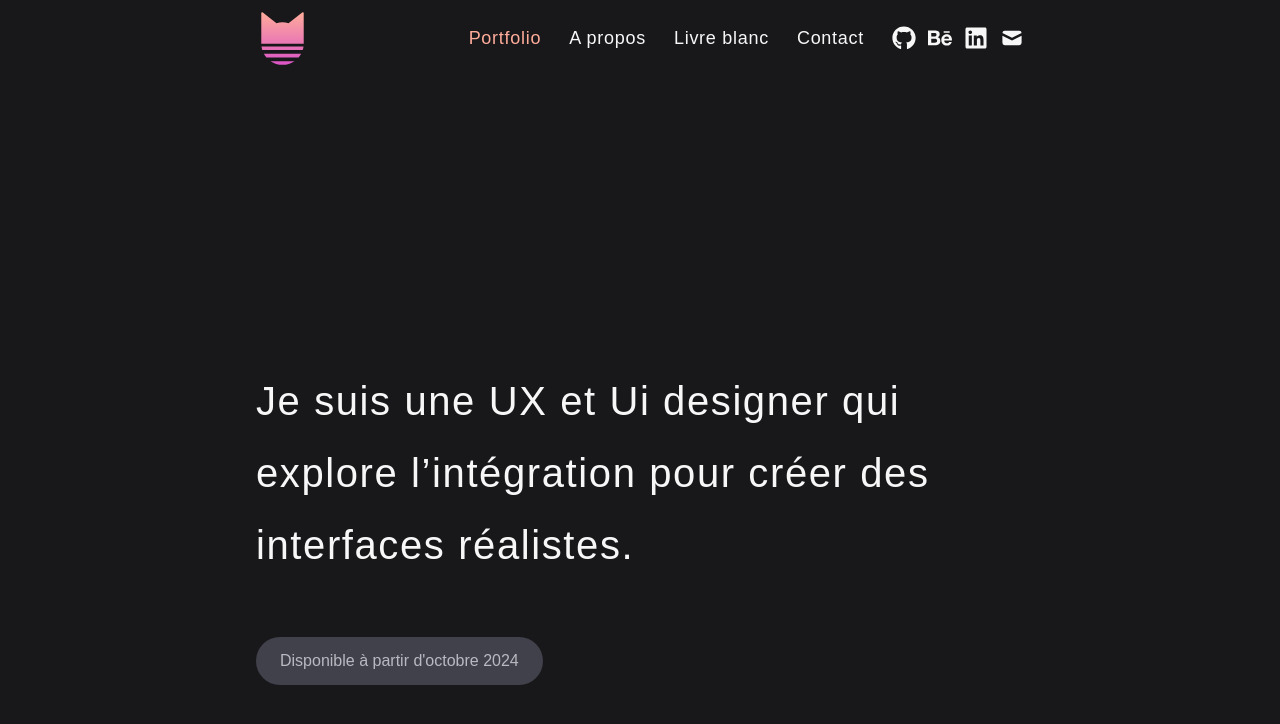
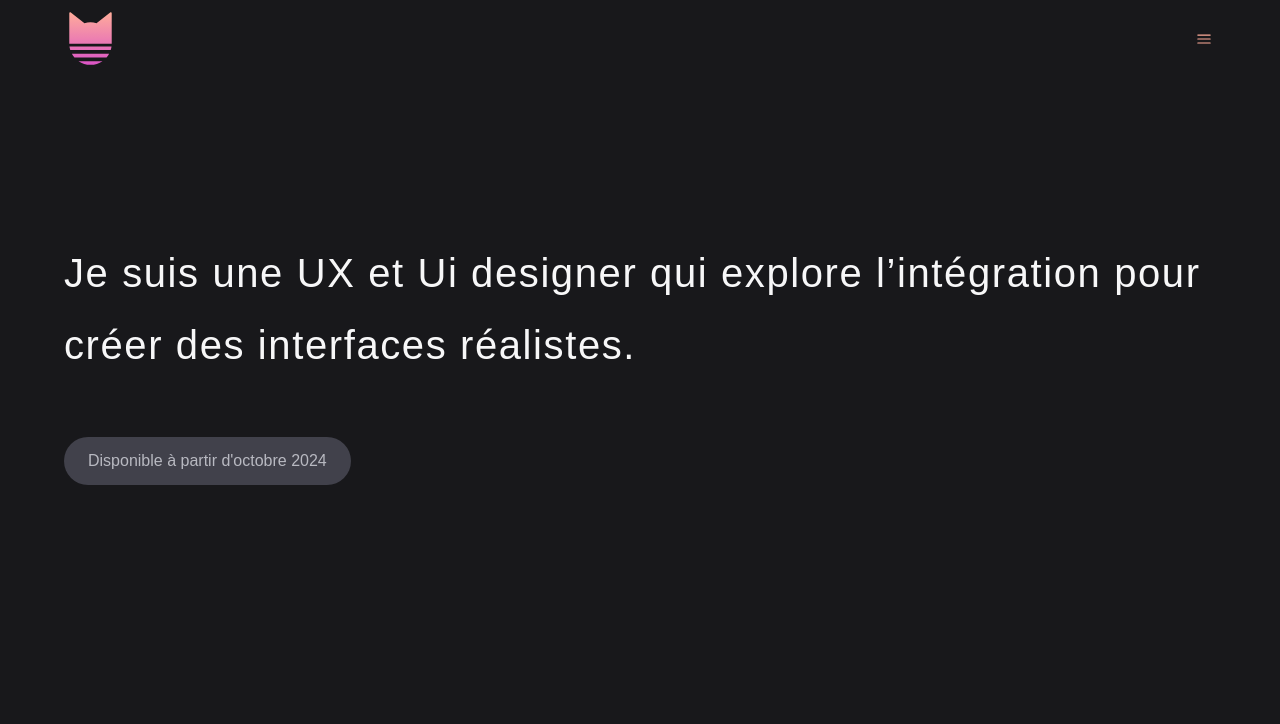
Before and after one commit to Assoghe/portfonextjs, a Next.js app: page / in a window 1280 px wide. Shown: the top 724 px of the page. Built offline with nearby package versions, Linux system fonts and the light colour scheme; a web font is replaced by a local one.

Commit message:
NavbarCorrect > Add screen breakpoints in tailwind.config.ts

```diff
--- a/tailwind.config.ts
+++ b/tailwind.config.ts
@@ -5,6 +5,11 @@ const config: Config = {
   "./src/**/*.{js,ts,jsx,tsx,mdx}",
   ],
   theme: {
+    screens: {
+      mobile: "490px",
+      tablet: "1040px",
+      desktop: "1620px",
+    },
     fontSize: {
       'sm': ['0.9375rem', {
         lineHeight: '1.8rem',
```
